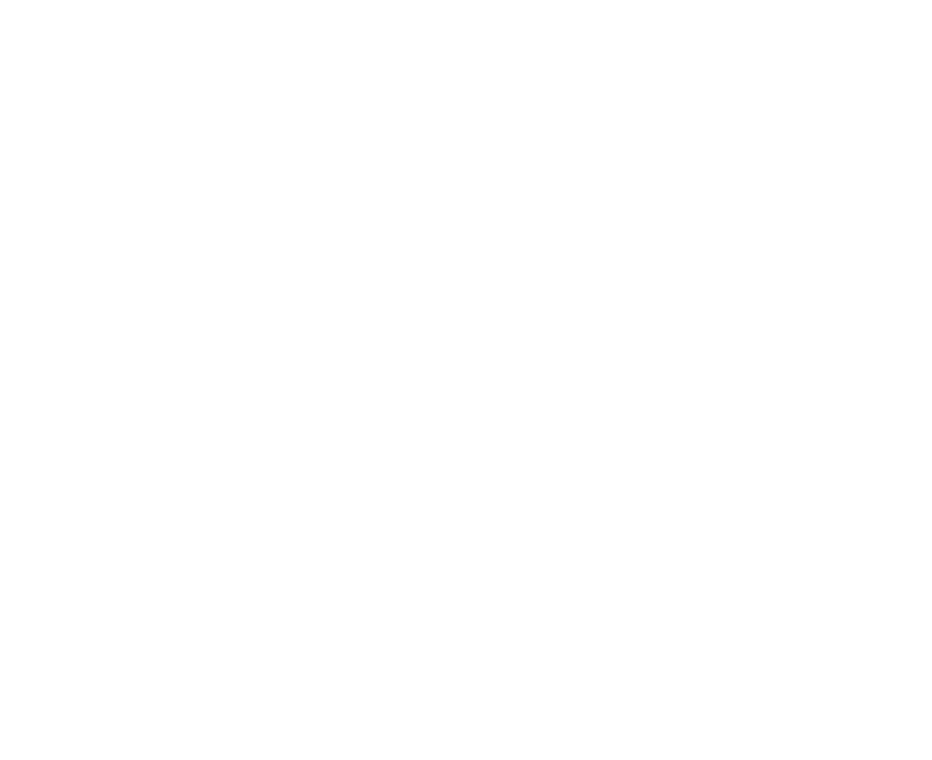
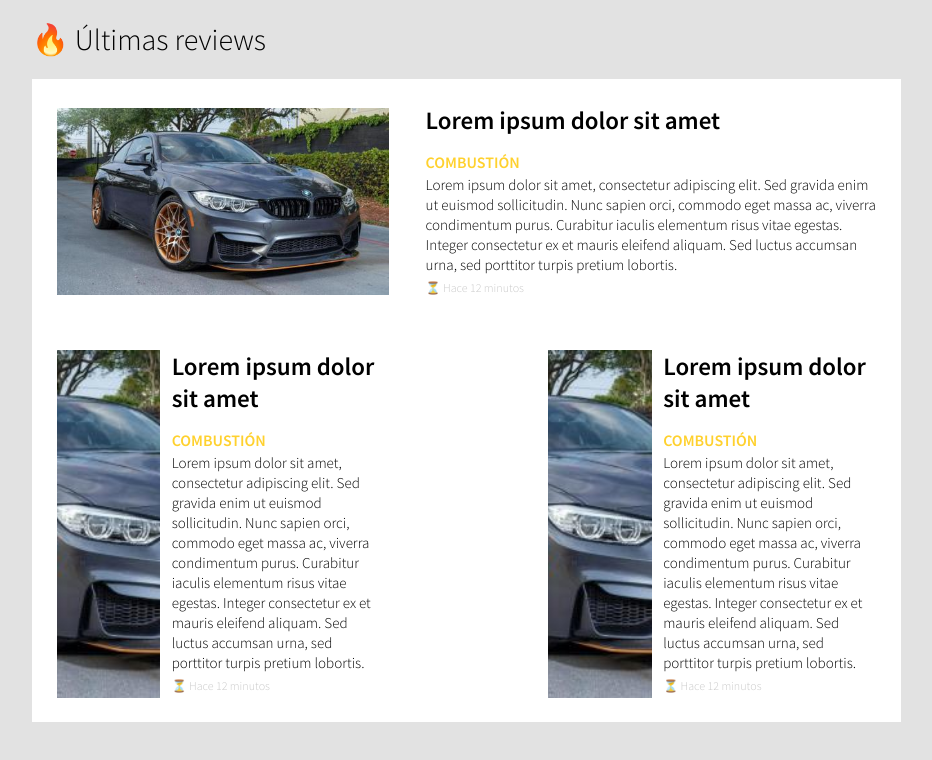
Before and after one commit to javidiazdom/coches-daw1, a plain HTML site: page templates/HomePage.html in a window 1280 px wide. Shown: the whole page, without its empty margins (199-1131 px from the left). Drawn offline with Linux system fonts and the light colour scheme.

Commit message:
:fire: Terminado el template de la HomePage

```diff
--- a/templates/HomePage.html
+++ b/templates/HomePage.html
@@ -3,9 +3,46 @@
 <head>
     <meta charset="UTF-8">
     <meta name="viewport" content="width=device-width, initial-scale=1.0">
-    <title>Document</title>
+    <link href="https://fonts.googleapis.com/css2?family=Source+Sans+Pro:ital,wght@0,300;0,600;1,400&display=swap" rel="stylesheet">
+    <link rel="stylesheet" href="./Styles.css">
+    <title>HomePage</title>
 </head>
 <body>
-
+    <div class = "align">
+        <h1>🔥 Últimas reviews</h1>
+        <div class = "container">
+            <div class = "review-preview">
+                <div class = "preview-divider-large">
+                    <img src = "./assets/subasta-bmw-m4-gts-1975555.jpg">
+                    <div class = "preview-text">
+                        <h2>Lorem ipsum dolor sit amet</h2>
+                        <h3>COMBUSTIÓN</h3>
+                        <p>Lorem ipsum dolor sit amet, consectetur adipiscing elit. Sed gravida enim ut euismod sollicitudin. Nunc sapien orci, commodo eget massa ac, viverra condimentum purus. Curabitur iaculis elementum risus vitae egestas. Integer consectetur ex et mauris eleifend aliquam. Sed luctus accumsan urna, sed porttitor turpis pretium lobortis.</p>
+                        <h4>⏳ Hace 12 minutos</h4>
+                    </div>
+                </div>
+            </div>
+            <div class = "column-grid">
+                <div class = "preview-divider-small">
+                    <img src = "./assets/subasta-bmw-m4-gts-1975555.jpg">
+                    <div class = "preview-text">
+                        <h2>Lorem ipsum dolor sit amet</h2>
+                        <h3>COMBUSTIÓN</h3>
+                        <p>Lorem ipsum dolor sit amet, consectetur adipiscing elit. Sed gravida enim ut euismod sollicitudin. Nunc sapien orci, commodo eget massa ac, viverra condimentum purus. Curabitur iaculis elementum risus vitae egestas. Integer consectetur ex et mauris eleifend aliquam. Sed luctus accumsan urna, sed porttitor turpis pretium lobortis.</p>
+                        <h4>⏳ Hace 12 minutos</h4>
+                    </div>
+                </div>
+                <div class = "preview-divider-small">
+                    <img src = "./assets/subasta-bmw-m4-gts-1975555.jpg">
+                    <div class = "preview-text">
+                        <h2>Lorem ipsum dolor sit amet</h2>
+                        <h3>COMBUSTIÓN</h3>
+                        <p>Lorem ipsum dolor sit amet, consectetur adipiscing elit. Sed gravida enim ut euismod sollicitudin. Nunc sapien orci, commodo eget massa ac, viverra condimentum purus. Curabitur iaculis elementum risus vitae egestas. Integer consectetur ex et mauris eleifend aliquam. Sed luctus accumsan urna, sed porttitor turpis pretium lobortis.</p>
+                        <h4>⏳ Hace 12 minutos</h4>
+                    </div>
+                </div>
+            </div>
+        </div>
+    </div>
 </body>
 </html>
--- a/templates/Styles.css
+++ b/templates/Styles.css
@@ -0,0 +1,80 @@
+body{
+    margin: 0px;
+    background-color: #E2E2E2;
+}
+h1 {
+    font-family: 'Source Sans Pro', sans-serif;
+    font-size: 30px;
+    font-weight: 400;
+}
+
+h2 {
+    font-family: 'Source Sans Pro', sans-serif;
+    font-size: 25px;
+    font-weight: 600;
+    margin: 0px 0px;
+}
+
+h3 {
+    font-family: 'Source Sans Pro', sans-serif;
+    font-size: 16px;
+    font-weight: 600;
+    margin-bottom: 3px;
+    color: #FFD12E;
+}
+
+h4 {
+    font-family: 'Source Sans Pro', sans-serif;
+    font-size: 12px;
+    font-weight: 400;
+    margin: 5px 0px;
+    color: #C9C9C9;
+}
+
+p {
+    font-family: 'Source Sans Pro';
+    font-weight: 300;
+    font-size: 15px;
+    line-height: 20px;
+    color: #000000;
+    margin: 0;
+}
+
+.align {
+    padding: 0 18%;
+}
+
+.container {
+    background-color: #FFFFFF;
+    width: 100%;
+    border: 1px solid #E2E2E2;
+    padding: 3%;
+}
+
+.column-grid {
+    margin-top: 50px;
+    display: grid;
+    grid-template-columns: 40% 40%;
+    column-gap: 20%;
+}
+
+.preview-divider-small {
+    display: grid;
+    grid-template-columns: 35% 65%;
+}
+
+.preview-divider-large {
+    display: grid;
+    grid-template-columns: 45% 55%;
+}
+
+.preview-divider-large img {
+    height: auto !important;
+}
+
+.container img {
+    width: 90%;
+    height: 100%;
+    align-self: center;
+    object-fit: cover;
+}
```
Also changed, not shown: templates/assets/subasta-bmw-m4-gts-1975555.jpg (added).
